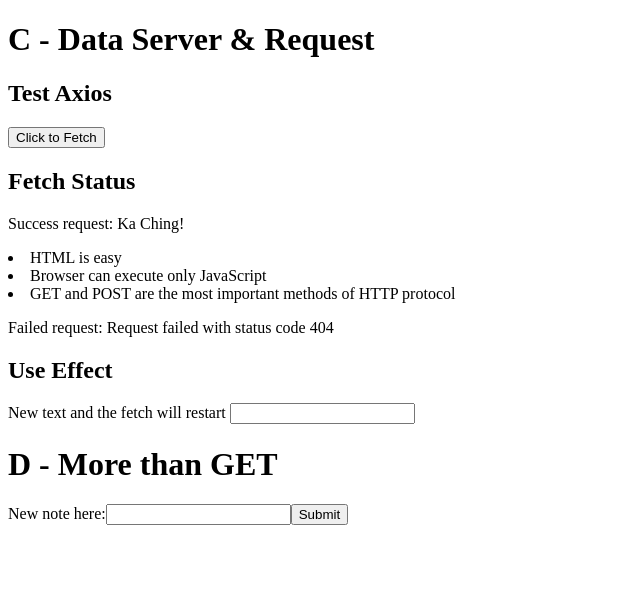
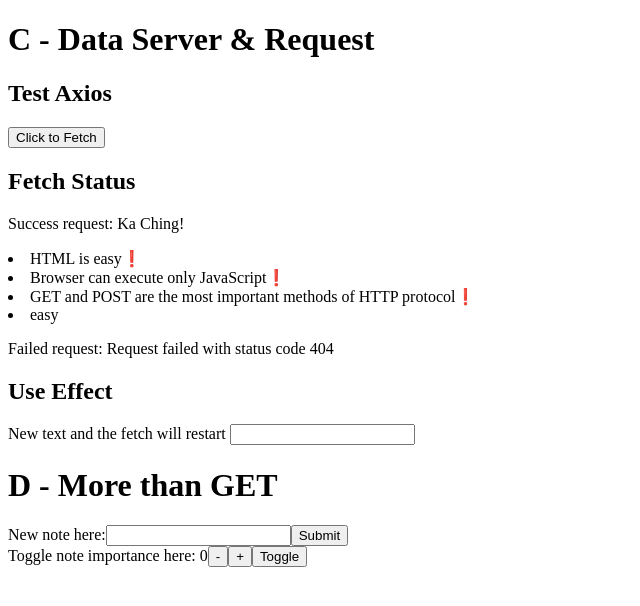
Before and after one commit to OnlyUsePascal/self-learn-react, a React (Vite) app in the folder part2/: page / in a window 1280 px wide. Shown: the top 606 px of the page, without its empty margins (0-640 px from the left). Built offline with nearby package versions, Linux system fonts and the light colour scheme; no server answers; data requests are answered from the project's data file.

Commit message:
2d - toggle note importance

```diff
--- a/part2/src/_c - server/PartC.jsx
+++ b/part2/src/_c - server/PartC.jsx
@@ -18,7 +18,7 @@ const FetchStatus = ({ good, bad, notes }) => {
       <h2>Fetch Status</h2>
       <p>Success request: {good}</p>
       {notes.map((note) => (
-        <li key={note.id}>{note.content}</li>
+        <li key={note.id}>{note.content + ((note.important) ? '❗' : '')}</li>
       ))}
       <p>Failed request: {bad}</p>
     </>
@@ -82,7 +82,7 @@ export default function PartC() {
       <FetchStatus good={good} bad={bad} notes={notes} />
       <UseEffect onClickRequest={onClickRequest} notes={notes}/>
 
-      <PartD onClickRequest={onClickRequest}/>
+      <PartD onClickRequest={onClickRequest} notesLen={notes.length}/>
     </>
   );
 }
--- a/part2/src/_c - server/db.json
+++ b/part2/src/_c - server/db.json
@@ -1,19 +1,24 @@
 {
   "notes": [
     {
-      "id": "1",
+      "id": "0",
       "content": "HTML is easy",
       "important": true
     },
     {
-      "id": "2",
+      "id": "1",
       "content": "Browser can execute only JavaScript",
-      "important": false
+      "important": true
     },
     {
-      "id": "3",
+      "id": "2",
       "content": "GET and POST are the most important methods of HTTP protocol",
       "important": true
+    },
+    {
+      "id": "43bc",
+      "content": "easy",
+      "important": false
     }
   ]
 }
--- a/part2/src/_d - /PartD.jsx
+++ b/part2/src/_d - /PartD.jsx
@@ -15,7 +15,48 @@ const NewNote = ({ newNoteContent, onChangeNewNote, onClickNewNote }) => {
   );
 };
 
-export default function PartD({ onClickRequest }) {
+const ToggleNote = ({ onClickRequest, notesLen }) => {
+  const [noteId, setNoteId] = useState(0);
+
+  const onClickNoteId = (e) => {
+    e.preventDefault();
+    setNoteId(
+      e.target.value == "-"
+        ? (noteId - 1 + notesLen) % notesLen
+        : (noteId + 1) % notesLen
+    );
+  };
+
+  const onClickToggle = (e) => {
+    e.preventDefault();
+    const putUrl = BASE_URL + `/${noteId}`;
+    axios.get(putUrl).then((res) => {
+      // assume things is right
+      const note = res.data;
+      const newNote = { ...note, important: !note.important };
+
+      axios.put(putUrl, newNote).then((res) => {
+        // reset fetch
+        onClickRequest();
+      });
+    });
+  };
+
+  return (
+    <form>
+      Toggle note importance here: {noteId}
+      <button value={"-"} onClick={onClickNoteId}>
+        -
+      </button>
+      <button value={"+"} onClick={onClickNoteId}>
+        +
+      </button>
+      <button onClick={onClickToggle}>Toggle</button>
+    </form>
+  );
+};
+
+export default function PartD({ onClickRequest, notesLen }) {
   const [newNoteContent, setNewNote] = useState("");
 
   const onChangeNewNote = (e) => {
@@ -46,6 +87,7 @@ export default function PartD({ onClickRequest }) {
         onChangeNewNote={onChangeNewNote}
         newNoteContent={newNoteContent}
       />
+      <ToggleNote onClickRequest={onClickRequest} notesLen={notesLen} />
     </>
   );
 }
```
